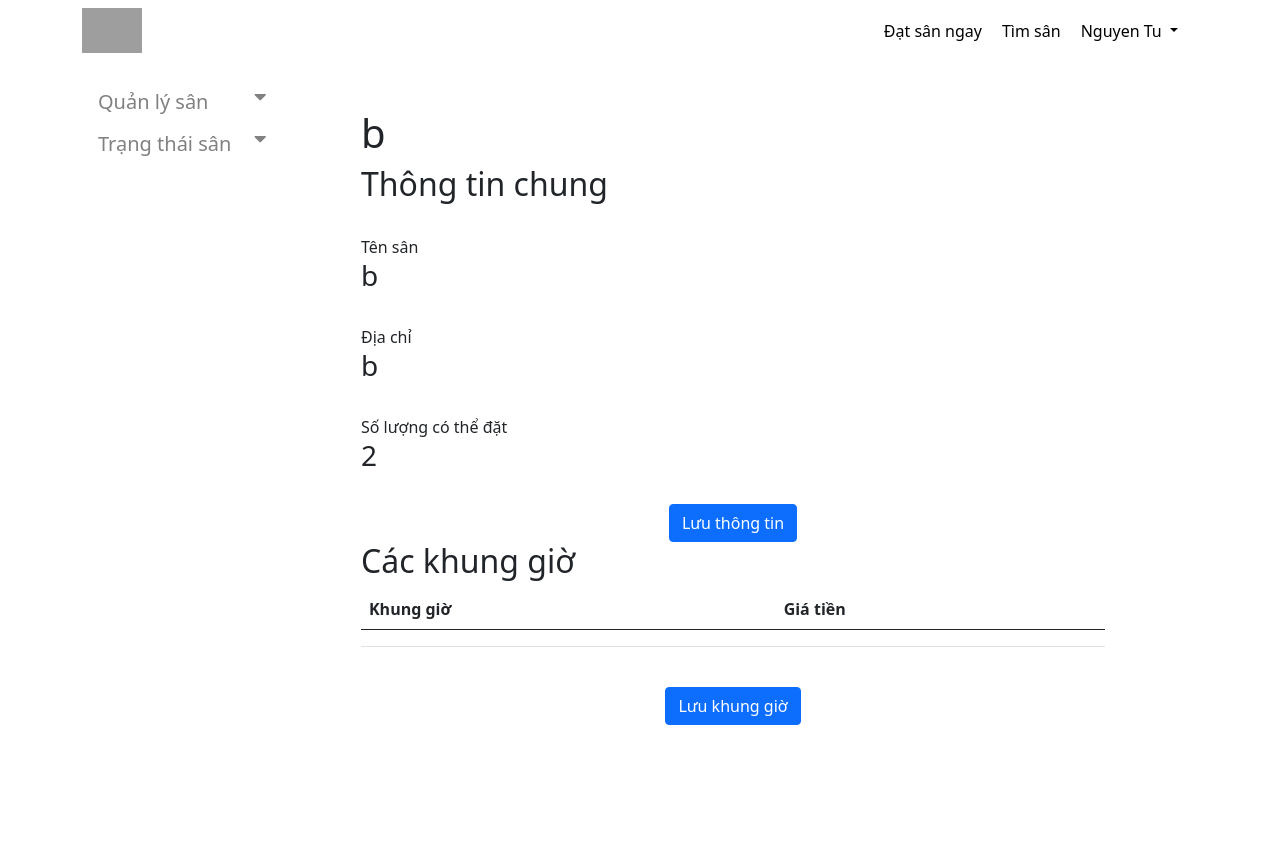
After one commit to TuNguyen1111/Stadium, a Django app: page /chi_tiet_san/2 in a window 1280 px wide. The commit adds this page. Run offline with Django 3.2, Linux system fonts and the light colour scheme; a user stored in the database is signed in; data comes from the database, SQL or seed files in the repository; both versions use the stored data as it was after the commit; lists and menus that the app fills with data are empty; some libraries are stand-ins or nearby versions; grey boxes are pictures that could not be loaded.

Commit message:
add create stadium & stadium detail

```diff
--- a/stadium/book_stadium/admin.py
+++ b/stadium/book_stadium/admin.py
@@ -23,11 +23,13 @@ class UserAdmin(UserAdmin):
         )
     list_filter = ["is_superuser", "role"]
 
+class AdminTimeFrame(admin.ModelAdmin):
+    list_display = ['stadium', 'time_frame', 'price']
 
 admin.site.register(User, UserAdmin)
 admin.site.register(Stadium)
 admin.site.register(TimeFrame)
-admin.site.register(StadiumTimeFrame)
+admin.site.register(StadiumTimeFrame, AdminTimeFrame)
 admin.site.register(Order)
 
 # class UserCreationForm(forms.ModelForm):
--- a/stadium/book_stadium/templates/book_stadium/base.html
+++ b/stadium/book_stadium/templates/book_stadium/base.html
@@ -14,6 +14,8 @@
     <link href="https://cdn.jsdelivr.net/npm/bootstrap@5.0.0-beta2/dist/css/bootstrap.min.css" rel="stylesheet" integrity="sha384-BmbxuPwQa2lc/FVzBcNJ7UAyJxM6wuqIj61tLrc4wSX0szH/Ev+nYRRuWlolflfl" crossorigin="anonymous">
     <link rel="stylesheet" href="https://stackpath.bootstrapcdn.com/font-awesome/4.7.0/css/font-awesome.min.css">
     <link rel="stylesheet" href="{% static 'css/base.css' %}">
+    {% block css %}
+    {% endblock %}
     <title>Document</title>
 </head>
 
@@ -26,8 +28,21 @@
                     <a href="#">Đạt sân ngay</a>
                     <a href="#">Tìm sân</a>
                     {% if user.is_authenticated %}
-                        <a href="">{{user.username}}</a>
-                        <a href="{% url 'logout' %}">Đăng xuất</a>
+                    <div class="btn-group">
+                      <a class="dropdown-toggle" data-toggle="dropdown" aria-haspopup="true" aria-expanded="false">
+                        {{user.username}}
+                      </a>
+                      <div class="dropdown-menu dropdown-menu-right">
+                        <a href="#" class="dropdown-item" type="button">Thông tin tài khoản</a>
+                        {% if user.role == "owner" %}
+                        <a href="#" class="dropdown-item" type="button">Sân bóng của tôi</a>
+                        <a href="#" class="dropdown-item" type="button">Trạng thái đặt sân</a>
+                        {% else %}
+                        <a href="#" class="dropdown-item" type="button">Lịch sử đặt sân</a>
+                        {% endif %}
+                        <a class="dropdown-item" href="{% url 'logout' %}">Đăng xuất</a>
+                      </div>
+                    </div>
                     {% else %}
                         <button type="button" class="btn btn-primary" onclick="turnOnModalLogin()" >Đăng nhập</button>
                     {% endif %}
@@ -35,16 +50,36 @@
             </nav>
         </header>
         <section>
-            <div id="mySidenav" class="sidenav">
-                <a href="javascript:void(0)" class="closebtn" onclick="closeNav()">&times;</a>
-                <a href="#">About</a>
-                <a href="#">Services</a>
-                <a href="#">Clients</a>
-                <a href="#">Contact</a>
+          {% if user.role == "owner" %}
+          <div class="col-2">
+            <div class="sidenav">
+              <button class="dropdown-btn slideIn">
+                Quản lý sân
+                <i class="fa fa-caret-down"></i>
+              </button>
+              <div class="dropdown-container">
+                {% for i in fields %}
+                  <a href="{% url 'stadium_detail' i.id %}">{{i.name}}</a>
+                {% endfor %}
+                <a href="{% url 'create_stadium' %}">Thêm sân</a>
               </div>
-              <span style="font-size:25px;cursor:pointer" onclick="openNav()">&#9776</span>
+              <button class="dropdown-btn slideIn">
+                Trạng thái sân
+                <i class="fa fa-caret-down"></i>
+              </button>
+              <div class="dropdown-container">
+                {% for i in fields %}
+                  <a href="#">{{i.name}}</a>
+                {% endfor %}
+              </div>
+            </div>
+          </div>
+          {% endif %}
+            <div class="col">
               {%block content%}
               {% endblock %}
+            </div>
+
         </section>
     </div>
 
@@ -144,9 +179,13 @@
           </div>
         </div>
       </div>
+      <script src="https://code.jquery.com/jquery-3.2.1.slim.min.js" integrity="sha384-KJ3o2DKtIkvYIK3UENzmM7KCkRr/rE9/Qpg6aAZGJwFDMVNA/GpGFF93hXpG5KkN" crossorigin="anonymous"></script>
+      <script src="https://cdnjs.cloudflare.com/ajax/libs/popper.js/1.12.9/umd/popper.min.js" integrity="sha384-ApNbgh9B+Y1QKtv3Rn7W3mgPxhU9K/ScQsAP7hUibX39j7fakFPskvXusvfa0b4Q" crossorigin="anonymous"></script>
+      <script src="https://maxcdn.bootstrapcdn.com/bootstrap/4.0.0/js/bootstrap.min.js" integrity="sha384-JZR6Spejh4U02d8jOt6vLEHfe/JQGiRRSQQxSfFWpi1MquVdAyjUar5+76PVCmYl" crossorigin="anonymous"></script>
     <script src="https://cdn.jsdelivr.net/npm/bootstrap@5.0.0-beta2/dist/js/bootstrap.bundle.min.js" integrity="sha384-b5kHyXgcpbZJO/tY9Ul7kGkf1S0CWuKcCD38l8YkeH8z8QjE0GmW1gYU5S9FOnJ0" crossorigin="anonymous"></script>
     <script src="{% static 'js/base.js' %}" type="text/javascript"></script>
-
+    {% block javascript %}
+    {% endblock %}
 </body>
 
 </html>
--- a/stadium/book_stadium/templates/book_stadium/createField.html
+++ /dev/null
@@ -1,5 +0,0 @@
-{% extends 'book_stadium/base.html' %}
-{% load static %}
-{% block content %}
-
-{% endblock %}
--- a/stadium/book_stadium/templates/book_stadium/owner.html
+++ b/stadium/book_stadium/templates/book_stadium/owner.html
@@ -1,5 +1,5 @@
 {% extends 'book_stadium/base.html' %}
 {% load static %}
 {% block content %}
-    <h1>OWbser</h1>
+
 {% endblock %}
--- /dev/null
+++ b/stadium/book_stadium/templates/book_stadium/stadiumDetail.html
@@ -0,0 +1,61 @@
+{% extends 'book_stadium/base.html' %}
+{% load static %}
+{% block css %}
+<link rel="stylesheet" href="{% static 'css/stadiumDetail.css' %}">
+{% endblock %}
+{% block content %}
+    <div class="stadium-detail">
+            <h1 class="pt-5">{{ stadium.name }}</h1>
+            <div class="form-info">
+                <h2>
+                    Thông tin chung
+                </h2>
+                <form action="#" method="post">
+                    {% csrf_token %}
+                <div class="form-group pt-4">
+                  <label for="exampleFormControlInput1" class="text-left">Tên sân</label>
+                  <h3 for="">{{ stadium.name }}</h3>
+                  <!-- <input name="name" type="text" class="form-control" id="exampleFormControlInput1" value=""> -->
+                </div>
+                <div class="form-group pt-4">
+                    <label for="exampleFormControlInput1">Địa chỉ</label>
+                    <!-- <input name="address" type="text" class="form-control" id="exampleFormControlInput1"> -->
+                    <h3 for="">{{ stadium.address }}</h3>
+                  </div>
+                  <div class="form-group pt-4">
+                    <label for="exampleFormControlInput1">Số lượng có thể đặt</label>
+                    <!-- <input name="field_count" type="number" class="form-control" id="exampleFormControlInput1"> -->
+                    <h3>{{ stadium.field_count }}</h3>
+                  </div>
+                <input type="submit" value="Lưu thông tin" class="btn btn-primary mt-4">
+              </form>
+            </div>
+            <div class="form-timeframe">
+                <h2>
+                    Các khung giờ
+                </h2>
+                <form action="#" method="post">
+                    {% csrf_token %}
+                    <table class="table">
+                        <thead class="thead-dark">
+                          <tr>
+                            <th scope="col">Khung giờ</th>
+                            <th scope="col">Giá tiền</th>
+                          </tr>
+                        </thead>
+                        <tbody>
+                            <tr>
+                                <td></td>
+                                <td></td>
+                              </tr>
+                          </tbody>
+                          </table>
+                          <input type="submit" value="Lưu khung giờ" class="btn btn-primary mt-4 mb-5">
+              </form>
+            </div>
+
+    </div>
+{% endblock %}
+{% block javascript %}
+<script src="{% static 'js/stadiumDetail.js' %}"></script>
+{% endblock %}
--- a/stadium/book_stadium/urls.py
+++ b/stadium/book_stadium/urls.py
@@ -6,4 +6,6 @@ urlpatterns = [
     path('logout/', views.Logout.as_view(), name='logout'),
     path('owner/', views.OwnerPage.as_view(), name='owner'),
     path('register/', views.Register.as_view(), name='register'),
+    path('them_san/', views.createStadium.as_view(), name='create_stadium'),
+    path('chi_tiet_san/<int:pk>', views.StadiumDetail.as_view(), name='stadium_detail'),
 ]
--- a/stadium/book_stadium/views.py
+++ b/stadium/book_stadium/views.py
@@ -3,14 +3,23 @@ from django.views import View
 from django.contrib.auth import authenticate, login, logout
 from django.contrib.auth.mixins import LoginRequiredMixin
 from django.contrib.auth.hashers import make_password
-from .models import User
+from django.core.exceptions import ObjectDoesNotExist
+from .models import User, Stadium, StadiumTimeFrame, TimeFrame
 # Create your views here.
 
+
+def get_or_none(model, filter):
+    try:
+        item = model.objects.get(**filter)
+        return item
+    except ObjectDoesNotExist:
+        return None
 
 class Home(View):
     template_name = 'book_stadium/home.html'
     def get(self, request):
         return render(request, self.template_name)
+
 
 class Login(View):
     def post(self, request):
@@ -26,18 +35,26 @@ class Login(View):
         else:
             return redirect('home')
 
+
 class Logout(View):
     def get(self, request):
         logout(request)
         return redirect('home')
 
+
 class OwnerPage(LoginRequiredMixin, View):
     login_url = "home"
     def get(self, request):
-        if request.user.role != "owner":
+        if request.user.role != 'owner':
             logout(request)
-            return redirect("home")
-        return render(request, 'book_stadium/owner.html')
+            return redirect('home')
+        fields_by_owner = Stadium.objects.filter(owner=request.user)
+        fields = {'fields':fields_by_owner}
+        return render(request,
+        'book_stadium/owner.html',
+        fields,
+        )
+
 
 class Register(View):
     def post(self, request):
@@ -49,3 +66,52 @@ class Register(View):
         user = User.objects.create(email=email, role=role, password=password)
         user.save()
         return redirect('home')
+
+
+class createStadium(LoginRequiredMixin, View):
+    login_url = 'home'
+    def get(self, request):
+        fields_by_owner = Stadium.objects.filter(owner=request.user)
+        fields = {'fields':fields_by_owner}
+        return render(
+            request,
+            'book_stadium/createStadium.html',
+            fields)
+
+    def post(self,request):
+        name = request.POST.get('name')
+        address = request.POST.get('address')
+        field_count = request.POST.get('field_count')
+        owner = request.user
+        stadium = Stadium.objects.create(
+            name=name,
+            address=address,
+            field_count=field_count,
+            owner=owner,
+            )
+        return redirect('create_stadium')
+
+
+class StadiumDetail(View):
+    def get(self, request, pk):
+        fields_by_owner = Stadium.objects.filter(owner=request.user)
+        current_stadium = Stadium.objects.get(id=pk)
+        time_frames = TimeFrame.objects.all()
+        prices = []
+        for i in time_frames:
+            price = get_or_none(StadiumTimeFrame, {'stadium':current_stadium, 'time_frame':i})
+            if price:
+                price=price.price
+            else:
+                price = "Not available"
+            prices.append(price)
+        print(prices)
+        stadium_info = {
+            'fields':fields_by_owner,
+            'stadium': current_stadium,
+        }
+        return render(
+            request,
+            'book_stadium/stadiumDetail.html',
+            stadium_info,
+            )
--- a/stadium/static/css/base.css
+++ b/stadium/static/css/base.css
@@ -1,3 +1,7 @@
+body{
+  width: 100%;
+}
+
 .navbar img {
   width: 60px;
 }
@@ -59,45 +63,68 @@ form {
   margin-right: 5px;
 }
 
+section{
+  display: flex;
+}
+/* Fixed sidenav, full height */
 .sidenav {
-  height: 100%;
-  width: 0;
-  position: fixed;
+  height: 100vh;
+  width: 200px;
   z-index: 1;
   top: 0;
   left: 0;
-  background-color: #111;
+  /* background-color: #111; */
   overflow-x: hidden;
-  transition: 0.5s;
-  padding-top: 60px;
+  padding-top: 20px;
 }
 
-.sidenav a {
-  padding: 8px 8px 8px 32px;
+/* Style the sidenav links and the dropdown button */
+.sidenav a, .dropdown-btn {
+  padding: 6px 8px 6px 16px;
   text-decoration: none;
-  font-size: 25px;
+  font-size: 20px;
   color: #818181;
   display: block;
-  transition: 0.3s;
+  border: none;
+  background: none;
+  width:100%;
+  text-align: left;
+  cursor: pointer;
+  outline: none;
 }
 
-.sidenav a:hover {
-  color: #f1f1f1;
+/* On mouse-over */
+.sidenav a:hover, .dropdown-btn:hover {
+  color: black;
 }
 
-.sidenav .closebtn {
-  position: absolute;
-  top: 0;
-  right: 25px;
-  font-size: 36px;
-  margin-left: 50px;
+/* Main content */
+.main {
+  margin-left: 200px; /* Same as the width of the sidenav */
+  font-size: 20px; /* Increased text to enable scrolling */
+  padding: 0px 10px;
 }
 
-@media screen and (max-height: 450px) {
-  .sidenav {
-    padding-top: 15px;
-  }
-  .sidenav a {
-    font-size: 18px;
-  }
+/* Add an active class to the active dropdown button */
+.active {
+  /* background-color: green; */
+  /* color: white; */
 }
+
+/* Dropdown container (hidden by default). Optional: add a lighter background color and some left padding to change the design of the dropdown content */
+.dropdown-container {
+  display: none;
+  /* background-color: #262626; */
+  padding-left: 8px;
+}
+
+/* Optional: Style the caret down icon */
+.fa-caret-down {
+  float: right;
+  padding-right: 8px;
+}
+
+.fa-caret-up {
+  float: right;
+  padding-right: 8px;
+}
--- /dev/null
+++ b/stadium/static/css/stadiumDetail.css
@@ -0,0 +1,12 @@
+.stadium-detail{
+    width: 80%;
+    margin: auto;
+}
+
+.stadium-detail .form-group{
+    width: 100%;
+}
+
+.add-stadium input{
+    text-align:right;
+}
--- a/stadium/static/js/base.js
+++ b/stadium/static/js/base.js
@@ -10,10 +10,28 @@ function turnOnModalRegister() {
     modalRegister.show();
 }
 
-function openNav() {
-    document.getElementById("mySidenav").style.width = "250px";
-  }
+var dropdown = document.getElementsByClassName("dropdown-btn");
+var i;
 
-function closeNav() {
-    document.getElementById("mySidenav").style.width = "0";
-  }
+for (i = 0; i < dropdown.length; i++) {
+  dropdown[i].addEventListener("click", function() {
+    let arrow = this.querySelector("i")
+    console.log(arrow)
+    if (arrow.className == "fa fa-caret-down"){
+        arrow.classList.remove("fa-caret-down")
+        arrow.classList.add("fa-caret-up")
+    }
+    else{
+      arrow.classList.remove("fa-caret-up")
+      arrow.classList.add("fa-caret-down")
+    }
+    console.log(arrow)
+    this.classList.toggle("active");
+    var dropdownContent = this.nextElementSibling;
+    if (dropdownContent.style.display === "block") {
+      dropdownContent.style.display = "none";
+    } else {
+      dropdownContent.style.display = "block";
+    }
+  });
+}
```
Also changed, not shown: stadium/book_stadium/models.py (+6 -3 lines), stadium/book_stadium/templates/book_stadium/createStadium.html (added, +30 -0 lines), stadium/static/css/createStadium.css (added, +12 -0 lines), stadium/static/js/owner.js (added, +14 -0 lines), stadium/db.sqlite3, stadium/static/css/owner.css (added), stadium/static/js/createStadium.js (added), stadium/static/js/stadiumDetail.js (added).
